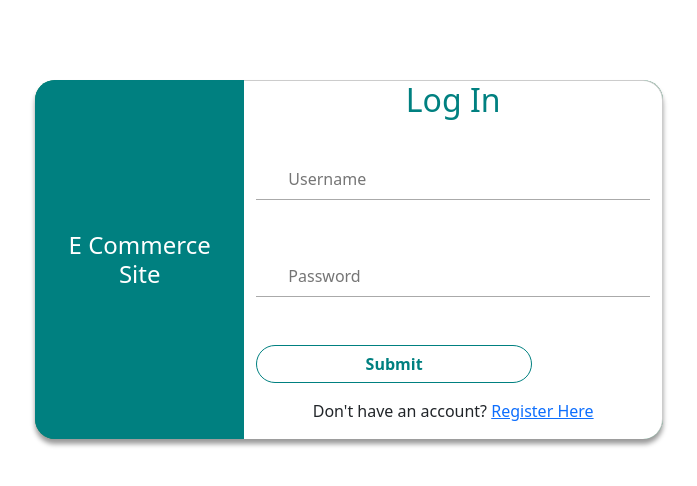
After one commit to SinghSahitya/E-Commerce-Website, a Django app: page /login/vendor/ in a window 1280 px wide. The commit adds this page. Shown: the top 486 px of the page, without its empty margins (291-988 px from the left). Run offline with Django 3.2, Linux system fonts and the light colour scheme.

Commit message:
customer login

```diff
--- a/ECommerce/settings.py
+++ b/ECommerce/settings.py
@@ -116,11 +116,13 @@ USE_L10N = True
 
 USE_TZ = True
 
+LOGIN_REDIRECT_URL = '/'
 
 # Static files (CSS, JavaScript, Images)
 # https://docs.djangoproject.com/en/3.2/howto/static-files/
 
-STATIC_URL = '/static/'
+STATIC_URL = "static/"
+STATIC_ROOT = Path(BASE_DIR) / 'static'
 
 # Default primary key field type
 # https://docs.djangoproject.com/en/3.2/ref/settings/#default-auto-field
--- /dev/null
+++ b/ecom/static/css/login.css
@@ -0,0 +1,76 @@
+.main-content{
+	width: 50%;
+	border-radius: 20px;
+	box-shadow: 0 5px 5px rgba(0,0,0,.4);
+	margin: 5em auto;
+	display: flex;
+}
+.company__info{
+	background-color: #008080;
+	border-top-left-radius: 20px;
+	border-bottom-left-radius: 20px;
+	display: flex;
+	flex-direction: column;
+	justify-content: center;
+	color: #fff;
+}
+.fa-android{
+	font-size:3em;
+}
+@media screen and (max-width: 640px) {
+	.main-content{width: 90%;}
+	.company__info{
+		display: none;
+	}
+	.login_form{
+		border-top-left-radius:20px;
+		border-bottom-left-radius:20px;
+	}
+}
+@media screen and (min-width: 642px) and (max-width:800px){
+	.main-content{width: 70%;}
+}
+.row > h2{
+	color:#008080;
+}
+.login_form{
+	background-color: #fff;
+	border-top-right-radius:20px;
+	border-bottom-right-radius:20px;
+	border-top:1px solid #ccc;
+	border-right:1px solid #ccc;
+}
+form{
+	padding: 0 2em;
+}
+.form__input{
+	width: 100%;
+	border:0px solid transparent;
+	border-radius: 0;
+	border-bottom: 1px solid #aaa;
+	padding: 1em .5em .5em;
+	padding-left: 2em;
+	outline:none;
+	margin:1.5em auto;
+	transition: all .5s ease;
+}
+.form__input:focus{
+	border-bottom-color: #008080;
+	box-shadow: 0 0 5px rgba(0,80,80,.4);
+	border-radius: 4px;
+}
+.btn{
+	transition: all .5s ease;
+	width: 70%;
+	border-radius: 30px;
+	color:#008080;
+	font-weight: 600;
+	background-color: #fff;
+	border: 1px solid #008080;
+	margin-top: 1.5em;
+	margin-bottom: 1em;
+}
+.btn:hover, .btn:focus{
+	background-color: #008080;
+	color:#fff;
+}
--- a/ecom/templates/ecom/base.html
+++ b/ecom/templates/ecom/base.html
@@ -10,7 +10,7 @@
 <body>
     <nav class="navbar navbar-expand-lg bg-dark" data-bs-theme="dark">
         <div class="container-fluid">
-          <a class="navbar-brand" href="{% url 'home' %}">Home</a>
+          <a class="navbar-brand" href="{% url 'customer_home' %}">Home</a>
           <button class="navbar-toggler" type="button" data-bs-toggle="collapse" data-bs-target="#navbarSupportedContent" aria-controls="navbarSupportedContent" aria-expanded="false" aria-label="Toggle navigation">
             <span class="navbar-toggler-icon"></span>
           </button>
@@ -27,7 +27,7 @@
           <div class="collapse navbar-collapse justify-content-end" id="navbarSupportedContent">
             <ul class="navbar-nav ms-auto mb-2 mb-lg-0">
                 <li class="nav-item">
-                  <a class="nav-link active" aria-current="page" href="#">Log IN</a>
+                  <a class="nav-link active" aria-current="page" href="{% url 'customer_login' %}">Log IN</a>
                 </li>
               </ul>
           </div>
--- /dev/null
+++ b/ecom/templates/registration/login.html
@@ -0,0 +1,47 @@
+<!DOCTYPE html>
+{% load static %}
+<html lang="en">
+<head>
+    <meta charset="UTF-8">
+    <meta http-equiv="X-UA-Compatible" content="IE=edge">
+    <meta name="viewport" content="width=device-width, initial-scale=1.0">
+    <link href="https://cdn.jsdelivr.net/npm/bootstrap@5.3.0-alpha3/dist/css/bootstrap.min.css" rel="stylesheet" integrity="sha384-KK94CHFLLe+nY2dmCWGMq91rCGa5gtU4mk92HdvYe+M/SXH301p5ILy+dN9+nJOZ" crossorigin="anonymous">
+    <link rel="stylesheet" href="{% static 'css/login.css' %}">
+    <title>Login</title>
+</head>
+<body>
+    <div class="container-fluid">
+		<div class="row main-content bg-success text-center">
+			<div class="col-md-4 text-center company__info">
+				<span class="company__logo"><h2><span class="fa fa-android"></span></h2></span>
+				<h4 class="company_title">E Commerce Site</h4>
+			</div>
+			<div class="col-md-8 col-xs-12 col-sm-12 login_form ">
+				<div class="container-fluid">
+					<div class="row">
+						<h2>Log In</h2>
+					</div>
+					<div class="row">
+						<form method="POST" class="form-group">
+                            {% csrf_token %}
+							<div class="row">
+								<input type="text" name="username" id="username" class="form__input" placeholder="Username">
+							</div>
+							<div class="row">
+								<!-- <span class="fa fa-lock"></span> -->
+								<input type="password" name="password" id="password" class="form__input" placeholder="Password">
+							</div>
+							<div class="row">
+								<input type="submit" value="Submit" class="btn">
+							</div>
+						</form>
+					</div>
+					<div class="row">
+						<p>Don't have an account? <a href="{% url 'register' %}">Register Here</a></p>
+					</div>
+				</div>
+			</div>
+		</div>
+	</div>
+</body>
+</html>
--- a/ecom/urls.py
+++ b/ecom/urls.py
@@ -4,11 +4,14 @@ from django.conf import settings
 from django.conf.urls.static import static
 
 urlpatterns = [
-    path('', views.home, name='home'),
+    path('', views.home, name='customer_home'),
     path('register/', views.register, name='register'),
     path('customer_signup/', views.customer_signup, name='customer_signup'),
     path('vendor_signup/', views.vendor_singup, name='vendor_signup'),
     path('item/new/', views.ItemFormView.as_view(), name='new_item'),
+    path('login/customer/', views.CustomerLoginView.as_view(), name='customer_login'),
+    path('login/vendor/', views.VendorLoginView.as_view(), name='vendor_login')
+
 
 ]
 
--- a/ecom/views.py
+++ b/ecom/views.py
@@ -2,7 +2,11 @@ from django.shortcuts import render, redirect
 from .forms import CustomerSignUpForm, VendorSignUpForm, ItemForm
 from .models import User, Customer, Vendor, Item, Orders
 from django.views.generic import CreateView
+from django.urls import reverse_lazy
+from django.contrib.auth.views import LoginView
+from django.contrib.auth.decorators import login_required
 
+@login_required(login_url='customer_login')
 def home(request):
     return render(request, 'ecom/home.html')
 
@@ -45,3 +49,15 @@ def vendor_singup(request):
 class ItemFormView(CreateView):
     form_class = ItemForm
     model = Item
+
+class CustomerLoginView(LoginView):
+    template_name = 'registration/login.html'
+
+    def get_success_url(self):
+        return reverse_lazy('customer_home')
+
+class VendorLoginView(LoginView):
+    template_name = 'registration/login.html'
+
+    def get_success_url(self):
+        return reverse_lazy('vendor_home')
```
Also changed, not shown: db.sqlite3.
